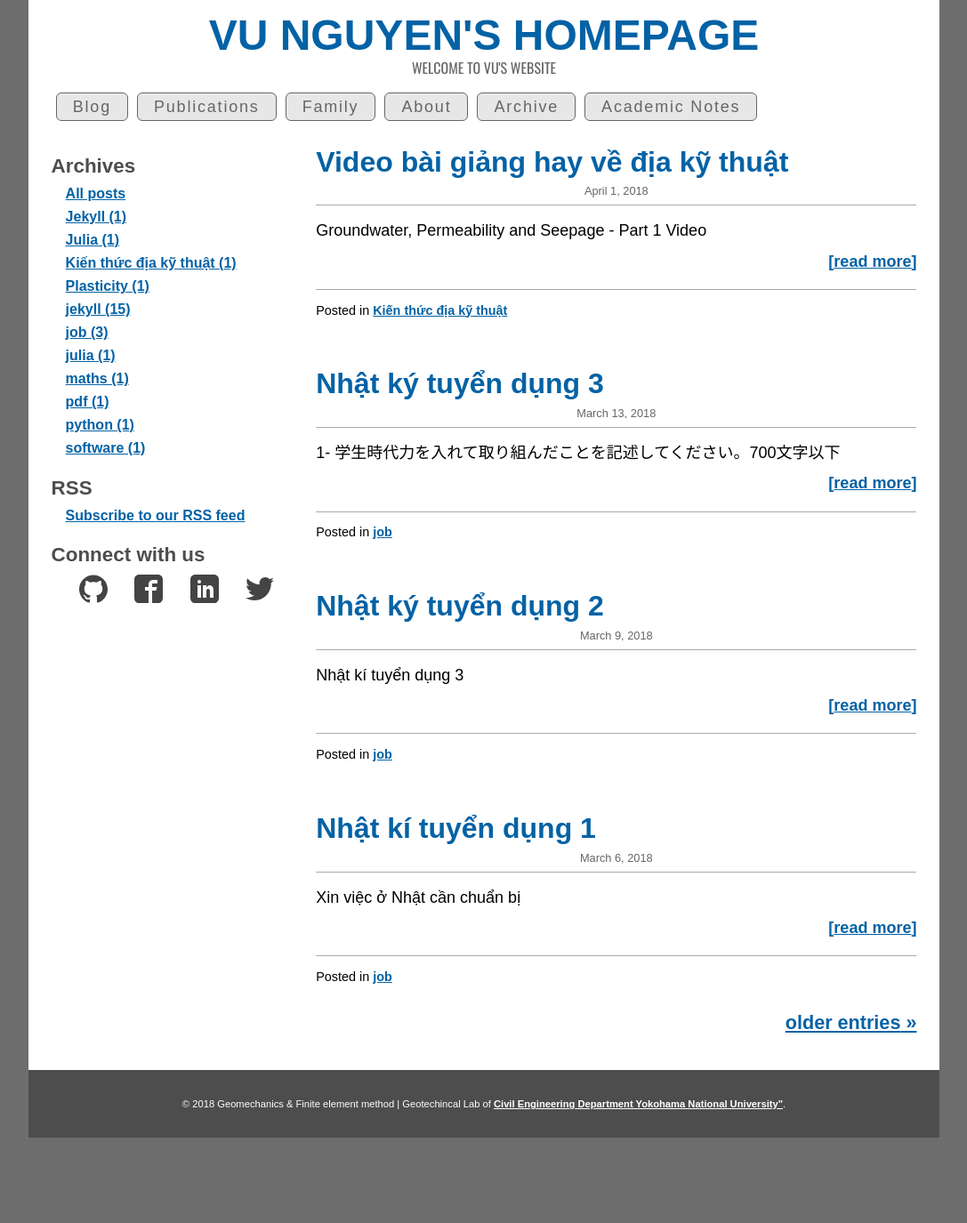
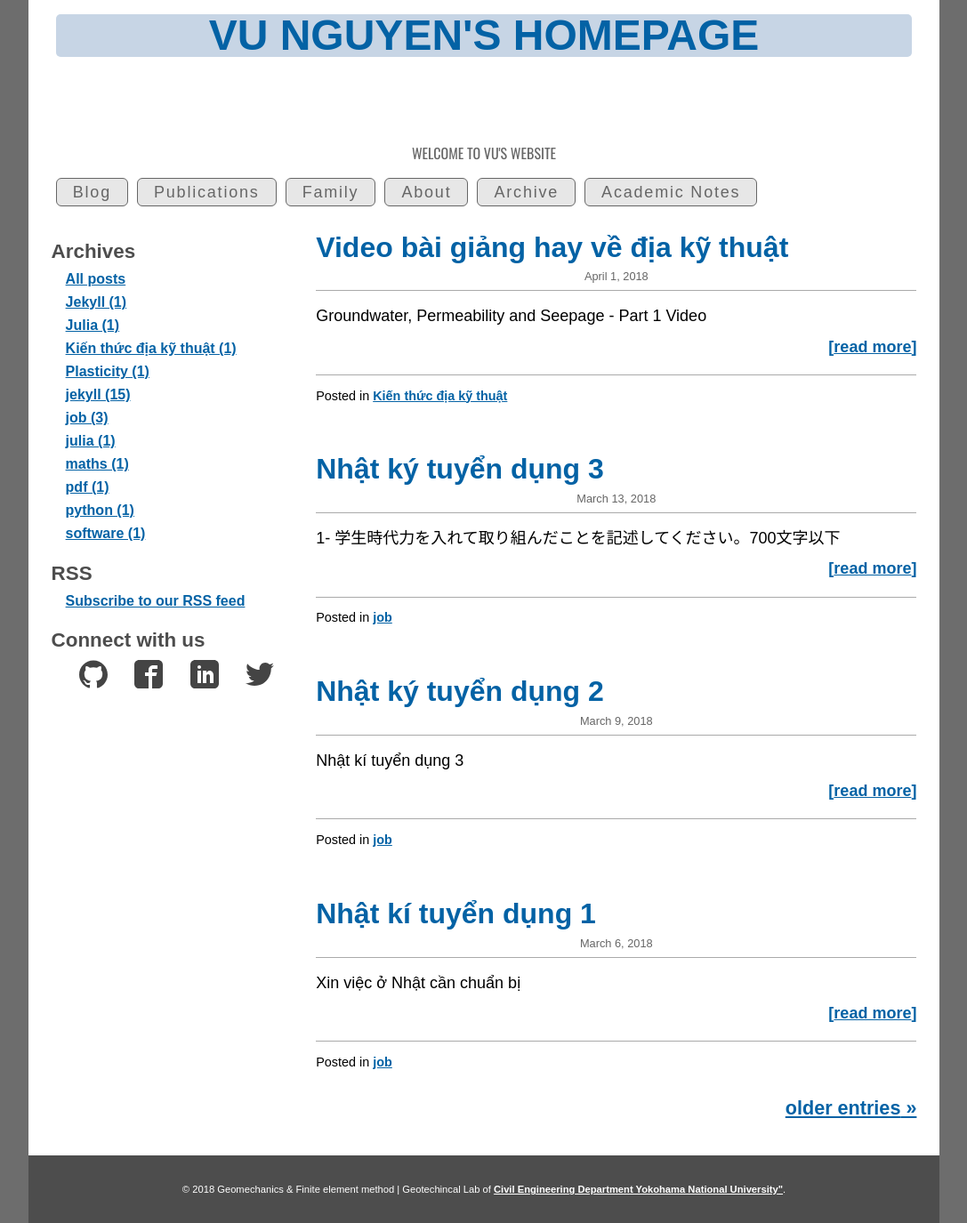
Before and after one commit to quangvunp/geomechanics, a Jekyll site: the page built from index.html, in a window 1280 px wide. Shown: the whole page at 89% size, without its empty margins (96-1183 px from the left). Built offline with Jekyll 4.4.1, drawn with Linux system fonts in a browser that asks for light colours; the list of posts is cut into pages by our own code; before the commit the page ends 1279 px from its top, so only the background shows below that.

Commit message:
Update main.css

```diff
--- a/css/main.css
+++ b/css/main.css
@@ -369,7 +369,7 @@ header {
 	text-align: center;
 }
 
-header.main_title {
+.main_title {
 	margin-bottom: 2em;
 	background-color: #c7d5e5;
 	border-radius: 5px;
```
